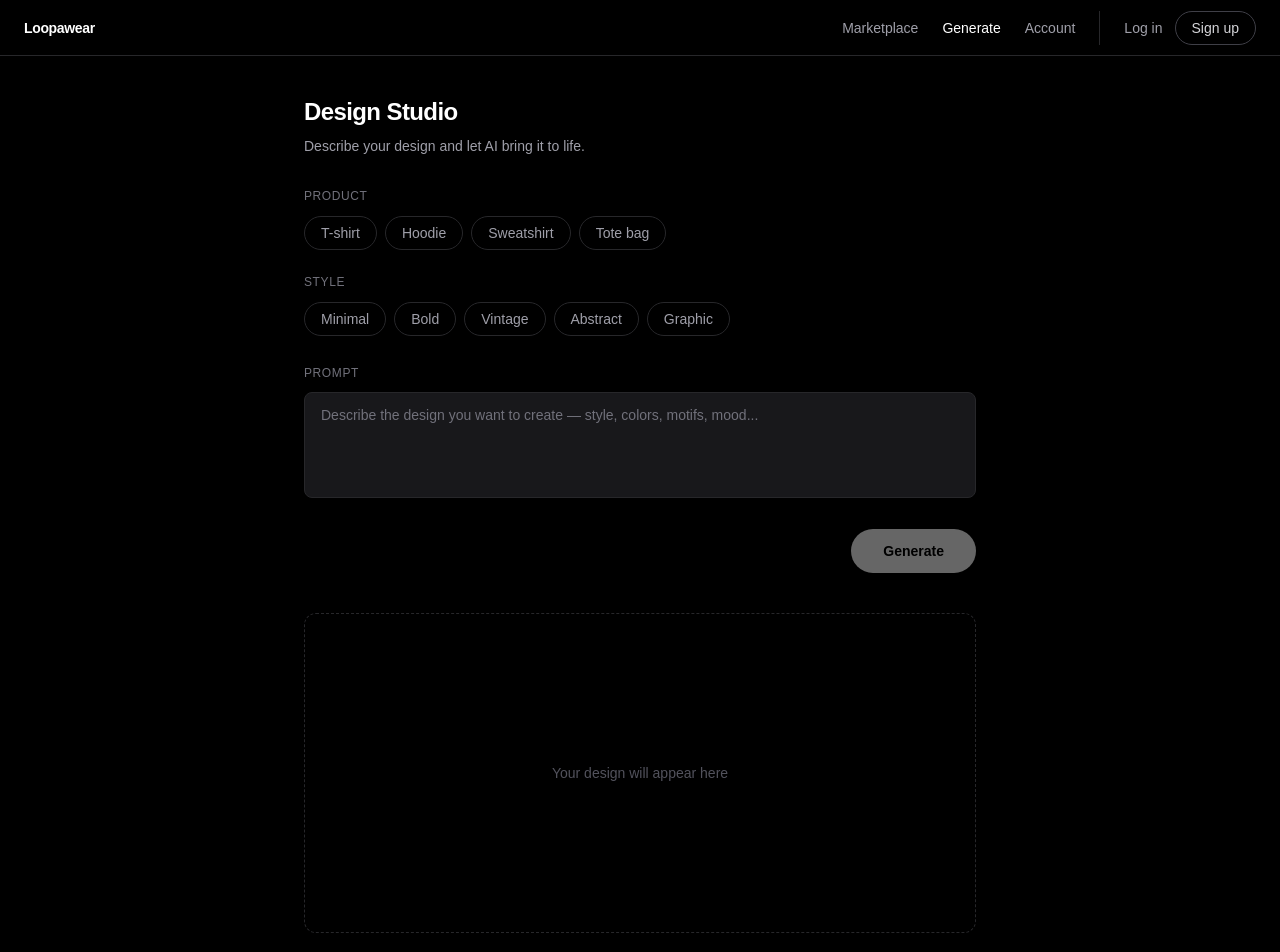
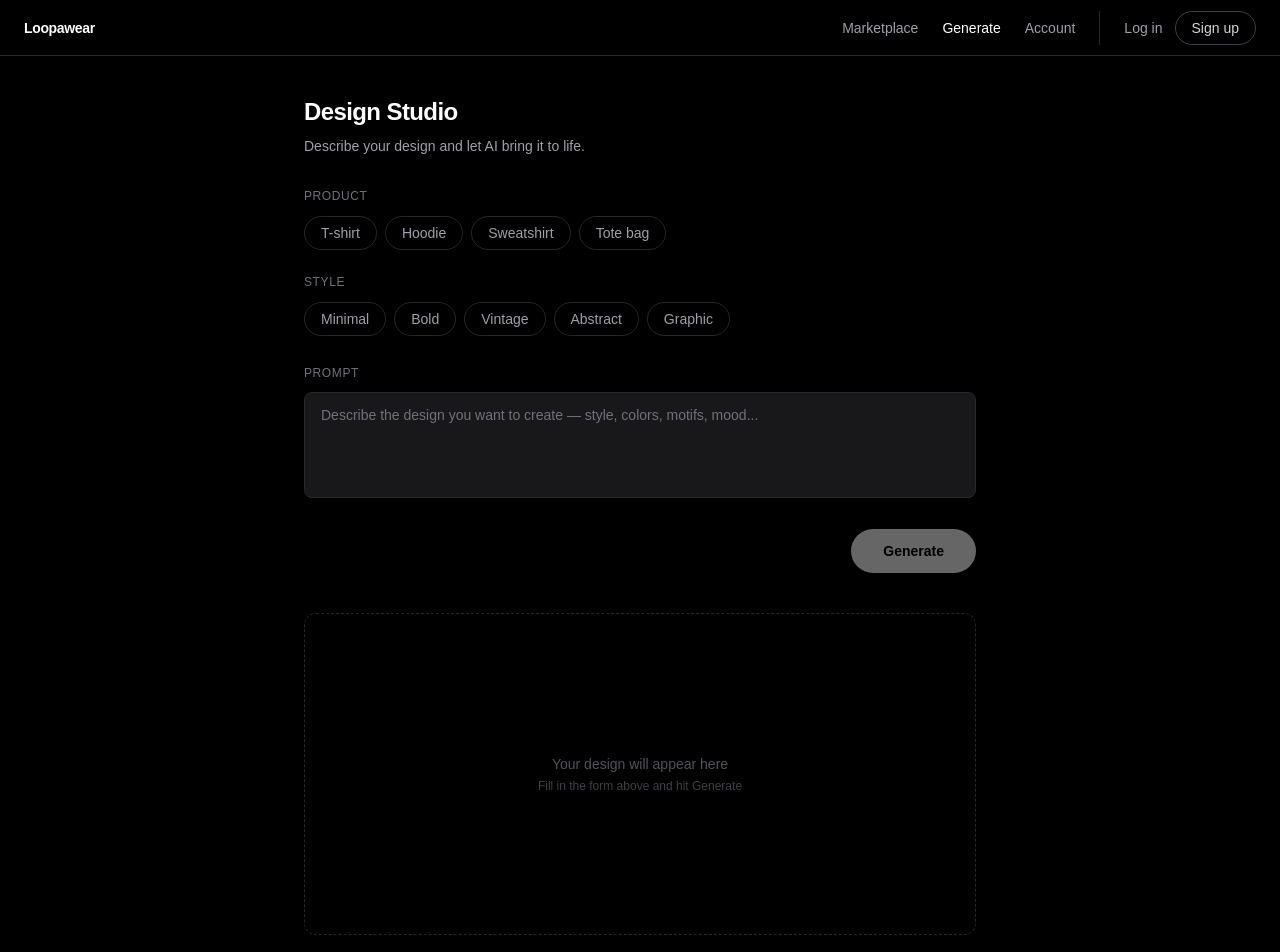
Before and after one commit to weversmat-loopa/Loopawear3, a Next.js app: page /generate in a window 1280 px wide. Shown: the top 952 px of the page. Built offline with nearby package versions, Linux system fonts and the light colour scheme; no server answers.

Commit message:
feat(generate): add live summary state to studio preview area

```diff
--- a/src/app/generate/GenerateStudio.tsx
+++ b/src/app/generate/GenerateStudio.tsx
@@ -107,8 +107,34 @@ export default function GenerateStudio() {
           </div>
         </form>
 
-        <div className="mt-10 flex min-h-[320px] items-center justify-center rounded-xl border border-dashed border-zinc-800">
-          <p className="text-sm text-zinc-600">Your design will appear here</p>
+        <div className="mt-10 min-h-[320px] rounded-xl border border-dashed border-zinc-800">
+          {prompt.trim() ? (
+            <div className="p-6">
+              {(productType || styleMood) && (
+                <div className="mb-4 flex flex-wrap gap-2">
+                  {productType && (
+                    <span className="rounded-full border border-zinc-700 px-3 py-1 text-xs text-zinc-400">
+                      {productType}
+                    </span>
+                  )}
+                  {styleMood && (
+                    <span className="rounded-full border border-zinc-700 px-3 py-1 text-xs text-zinc-400">
+                      {styleMood}
+                    </span>
+                  )}
+                </div>
+              )}
+              <p className="line-clamp-4 text-sm leading-relaxed text-zinc-300">
+                &ldquo;{prompt.trim()}&rdquo;
+              </p>
+              <p className="mt-6 text-xs text-zinc-700">Ready to generate</p>
+            </div>
+          ) : (
+            <div className="flex min-h-[320px] flex-col items-center justify-center gap-1">
+              <p className="text-sm text-zinc-600">Your design will appear here</p>
+              <p className="text-xs text-zinc-700">Fill in the form above and hit Generate</p>
+            </div>
+          )}
         </div>
       </div>
     </main>
```
